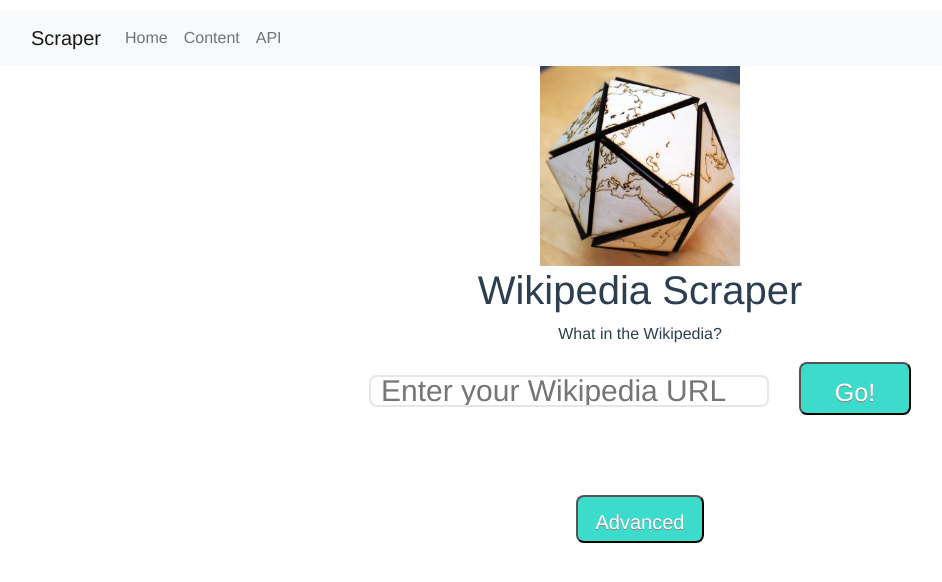
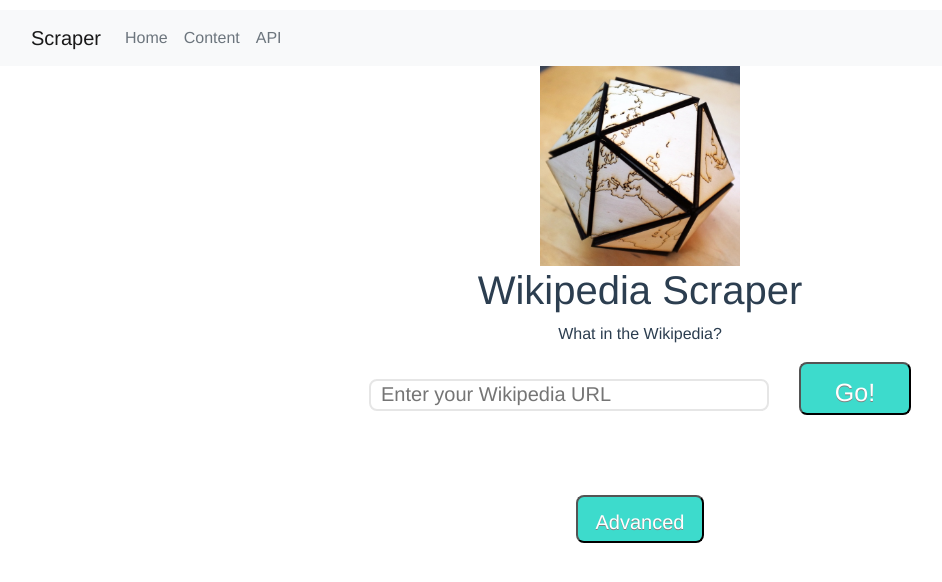
Before and after one commit to JerameKim/CS361Project, a Vue app in the folder VueFrontend/: page / in a window 1280 px wide. Shown: the top 582 px of the page, without its empty margins (0-942 px from the left). Built offline with nearby package versions, Linux system fonts and the light colour scheme.

Commit message:
Bound input field

```diff
--- a/VueFrontend/src/components/Home.vue
+++ b/VueFrontend/src/components/Home.vue
@@ -3,9 +3,9 @@
     <img alt="Weird Globe1" src="/assets/globe.jpg" contain height = "200px" width = "200px">
     <h1>Wikipedia Scraper</h1>
     <p> What in the Wikipedia?<br></p>
-    <form id = "main-form">
+    <form id = "main-form"  onsubmit="return false">
       <div>
-        <input id="user-url" name="user-url-input" type="text" v-model = "wikiURL" placeholder ="Enter your Wikipedia URL">
+        <input id="user-url" type="text" v-model = "wikiURL" v-on:keyup.enter="exampleFunction(wikiURL)" placeholder ="Enter your Wikipedia URL">
         <button id = "submit-btn" class="main-btn"  type="button" @click="exampleFunction(wikiURL)">Go!</button>
       </div>
     </form>
@@ -53,10 +53,10 @@
   border-radius: 8px;
   border-style: solid;
   border-color: #e6e6e6;
-  font-size: 30px;
   width: 25rem;
   height: 2rem;
   padding: 10px;
+  font-size: 20px;
 
 }
 #user-url:focus{
@@ -99,4 +99,5 @@
 	top:1px;
 }
 
+
 </style>
```
